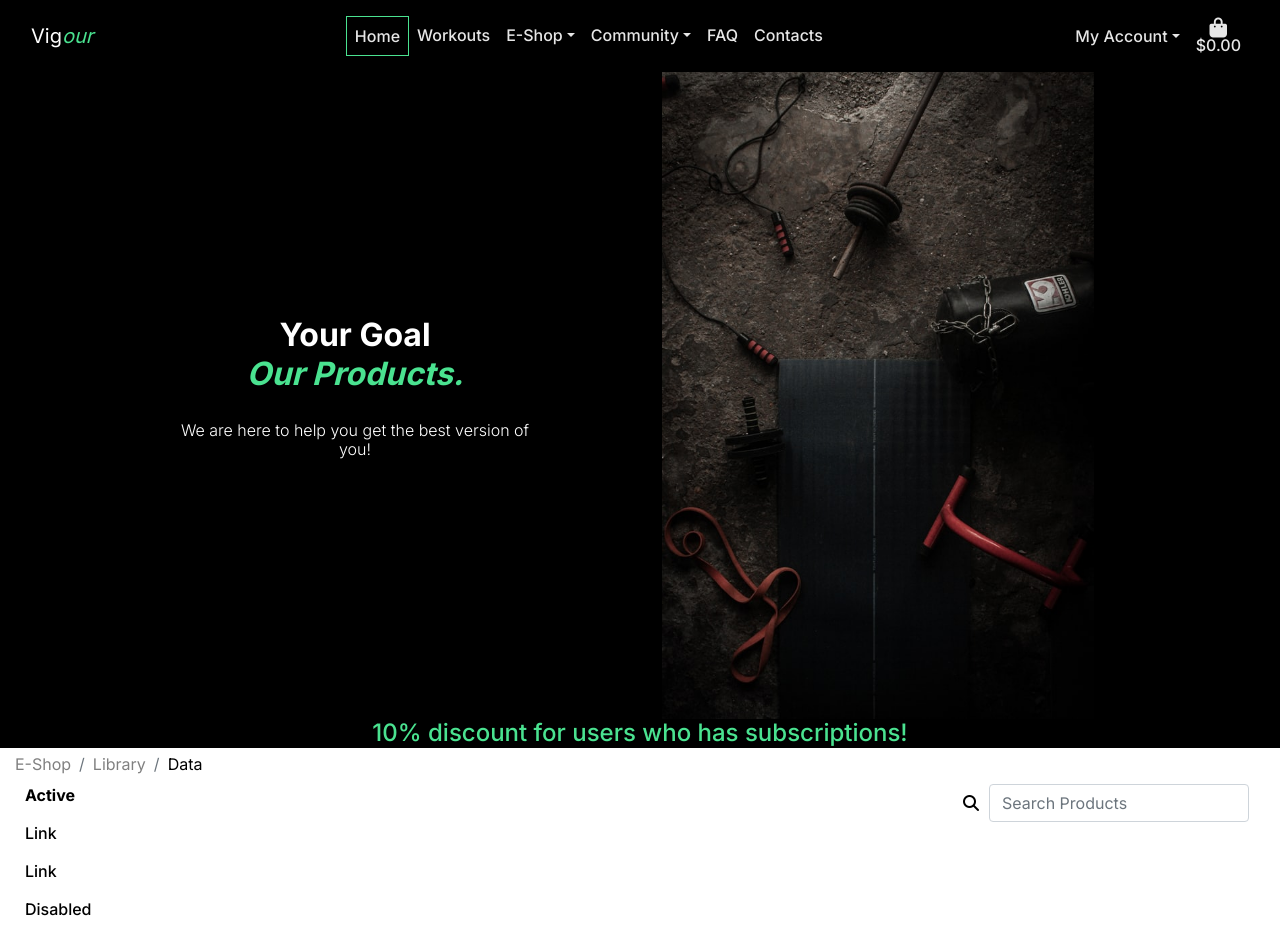
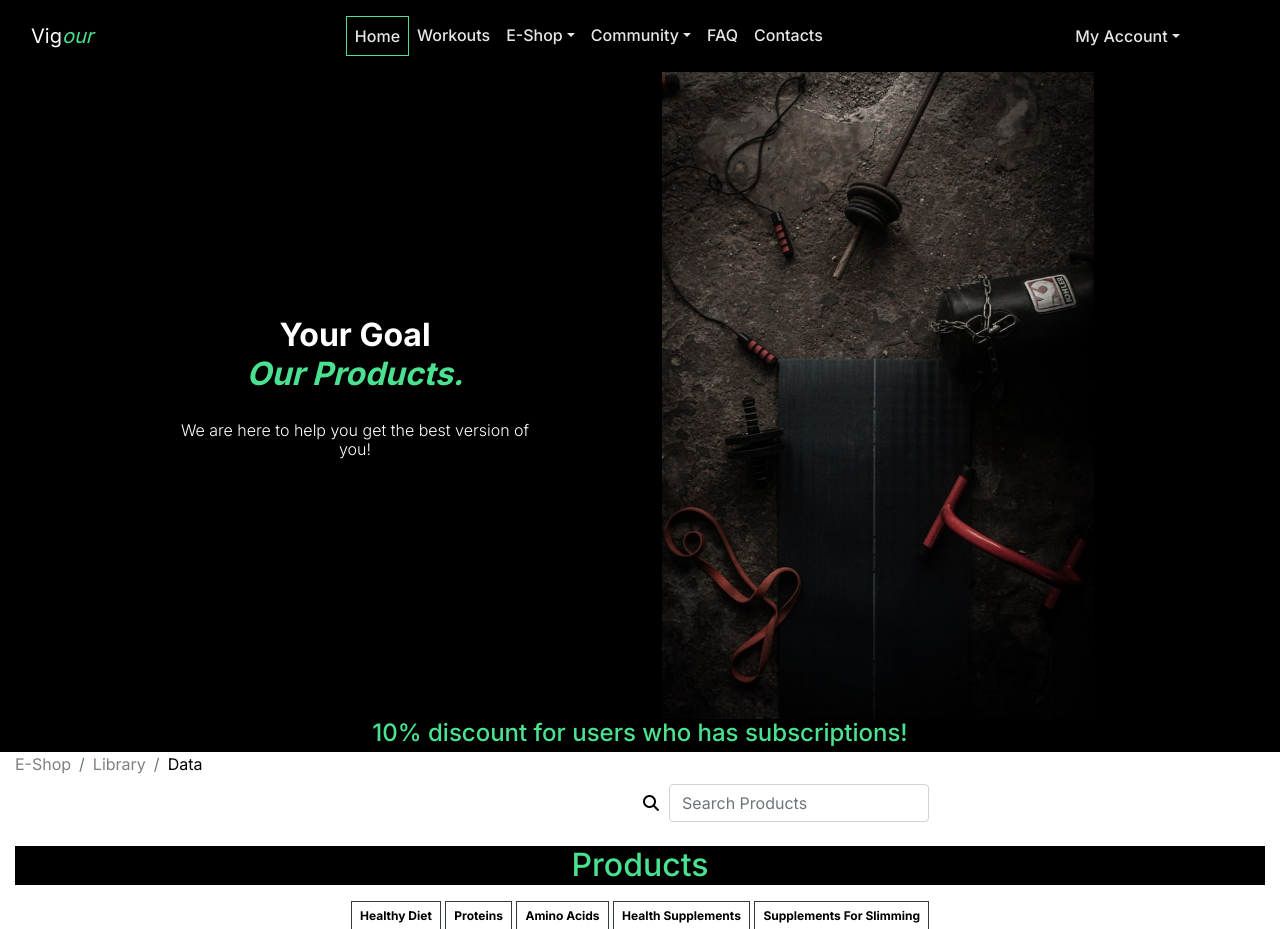
Before and after one commit to LySeriuos/Vigour-MS4-2, a Django app: a page that uses shop/templates/shop/shop.html in a window 1280 px wide. Shown: the top 929 px of the page. Run offline with Django 3.2, Linux system fonts and the light colour scheme; data comes from the database, SQL or seed files in the repository; some libraries are stand-ins or nearby versions.

Commit message:
added span for categories but not working at the moment

```diff
--- a/shop/templates/shop/shop.html
+++ b/shop/templates/shop/shop.html
@@ -42,21 +42,8 @@
          </nav>
       </div>
       <div class="row">
-         <div class="col-3 d-none d-md-block m-auto">
-            <ul class="nav flex-column side-nav-shop">
-               <li class="nav-item">
-                  <a class="nav-link active" href="#">Active</a>
-               </li>
-               <li class="nav-item">
-                  <a class="nav-link" href="#">Link</a>
-               </li>
-               <li class="nav-item">
-                  <a class="nav-link" href="#">Link</a>
-               </li>
-               <li class="nav-item">
-                  <a class="nav-link disabled">Disabled</a>
-               </li>
-            </ul>
+         <div class="col-6 m-auto">
+
          </div>
          <div class="col-12 col-md-9 mx-auto m-md-0">
             <nav class="navbar navbar-expand-lg navbar-shop float-right">
@@ -83,6 +70,13 @@
       <div class="row">
          <div class="col text-center mt-3">
             <h2 class="logo-font">Products</h2>
+            <!-- this doesn't work change to pills if needed -->
+            {% for c in current_categories %}
+            <a class="category-badge text-decoration-none" href="{% url 'products' %}?category={{ c.name }}">
+                <span class="p-2 mt-2 badge badge-white text-black rounded-0 border border-dark">{{ c.friendly_name }}</span>
+            </a>
+        {% endfor %}
+         <!-- untill here -->
             <hr class="w-50 mb-1">
          </div>
       </div>
--- a/static/css/style.css
+++ b/static/css/style.css
@@ -643,3 +643,32 @@ form .card-link{
   background: white;
   z-index: -1;
 }
+
+/* too remove */
+
+.text-black {
+  color: #000 !important;
+}
+
+a.category-badge > span.badge:hover {
+  background: #212529 !important;
+  color: #fff !important;
+}
+
+.border-black {
+  border: 1px solid black !important;
+}
+
+.bg-black {
+  background: #000 !important;
+}
+
+.overlay {
+height: 100%;
+width: 100%;
+top: 0;
+left: 0;
+position: fixed;
+background: white;
+z-index: -1;
+}
```
Also changed, not shown: shop/templates/shop/product_detail.html (+0 -22 lines).
